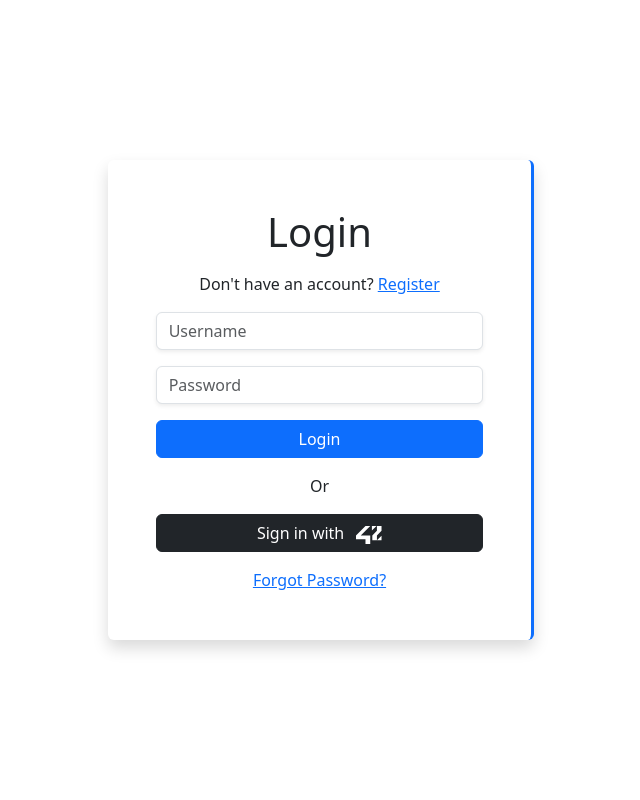
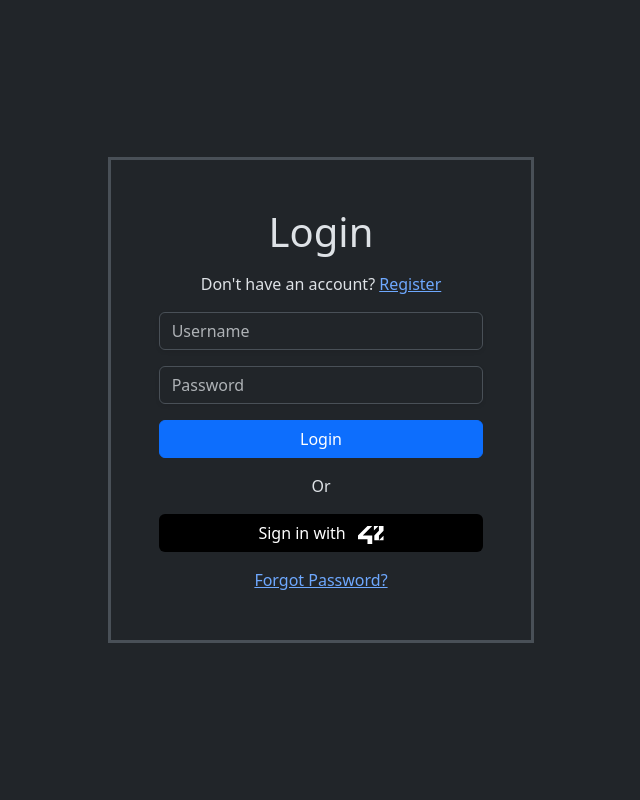
Before and after one commit to diegosanchezstrange/transcendence, a Django app: page / in a window 1280 px wide. Shown: the whole page, without its empty margins (319-959 px from the left). Run offline with Django 4.2, Linux system fonts and the light colour scheme; data that the repository does not hold is empty.

Commit message:
redesign

```diff
--- a/srcs/front/login/static/login/css/login.css
+++ b/srcs/front/login/static/login/css/login.css
@@ -1,3 +1,3 @@
-h1 {
-  color: #fff;
+.sign-with-42-button {
+  background-color: #000 !important;
 }
--- a/srcs/front/login/static/login/js/spa.js
+++ b/srcs/front/login/static/login/js/spa.js
@@ -1,13 +1,11 @@
-document.addEventListener("DOMContentLoaded", function () {
+document.addEventListener("DOMContentLoaded", async function () {
+  // TODO: Check where the token should be safely stored
   const token = localStorage.getItem("token");
   let url;
 
-  if (token) {
-    // TODO: fetch home page partial
-    url = "/home";
-  } else {
-    url = "/login";
-  }
+  if (token) url = "/home";
+  else url = "/login";
+
   fetch(url)
     .then((response) => response.text())
     .then((html) => {
--- a/srcs/front/login/templates/base.html
+++ b/srcs/front/login/templates/base.html
@@ -1,6 +1,6 @@
 {% load static %}
 <!DOCTYPE html>
-<html lang="en">
+<html lang="en" data-bs-theme="dark">
     <head>
         <title>Login</title>
         <meta charset="UTF-8" />
--- a/srcs/front/login/templates/partials/login.html
+++ b/srcs/front/login/templates/partials/login.html
@@ -1,6 +1,14 @@
 <div class="container-fluid">
-  <div class="row justify-content-center align-items-center vh-100">
-    <div class="col-md-4 p-5 border-end border-3 border-primary rounded shadow">
+  <div class="d-flex row justify-content-center align-content-center vh-100">
+    <!-- <div -->
+    <!--   class="col-0 col-sm-0 col-md-0 col-lg-3 p-2 border border-end-0 border-3 bg-black rounded-start" -->
+    <!-- > -->
+    <!--   <div class="border border-3 h-100 text-center"></div> -->
+    <!-- </div> -->
+    <div
+      class="col-12 col-sm-10 col-md-6 col-lg-5 col-xl-4 col-xxl-3 p-5 border border-3 border-custom-color"
+    >
+      <div class="h-100">
         <h1 class="text-center mb-3">Login</h1>
         <form>
           <div class="text-center">
@@ -34,7 +42,7 @@
           {% if LOGIN_42 %}
           <div class="text-center mt-3">
             <p>Or</p>
-          <a href="#" class="btn btn-dark w-100 text-white">
+            <a href="#" class="btn w-100 sign-with-42-button text-white">
               <span class="me-2">Sign in with</span>
               <svg
                 viewBox="0 0 57 40"
@@ -55,3 +63,4 @@
       </div>
     </div>
   </div>
+</div>
```
Lines whose indentation alone changed are shown as unchanged.
